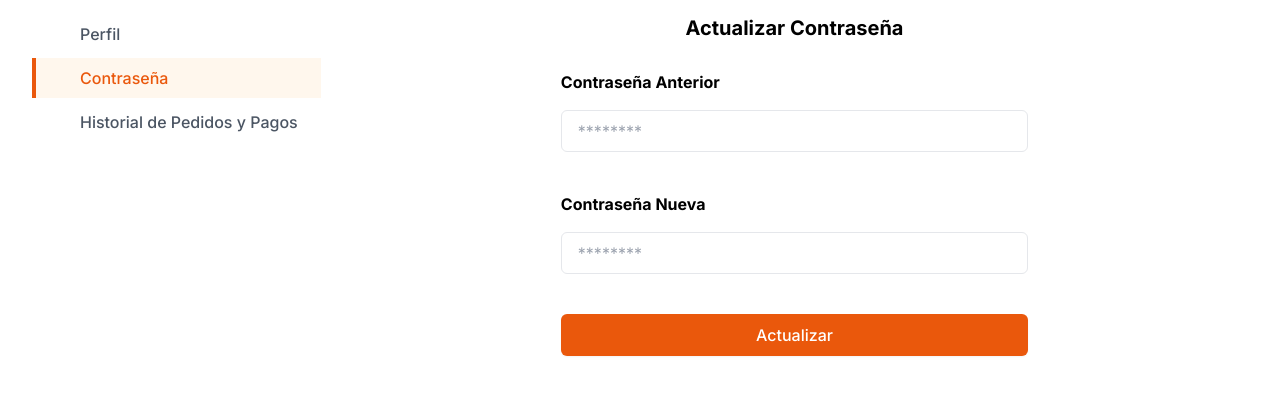
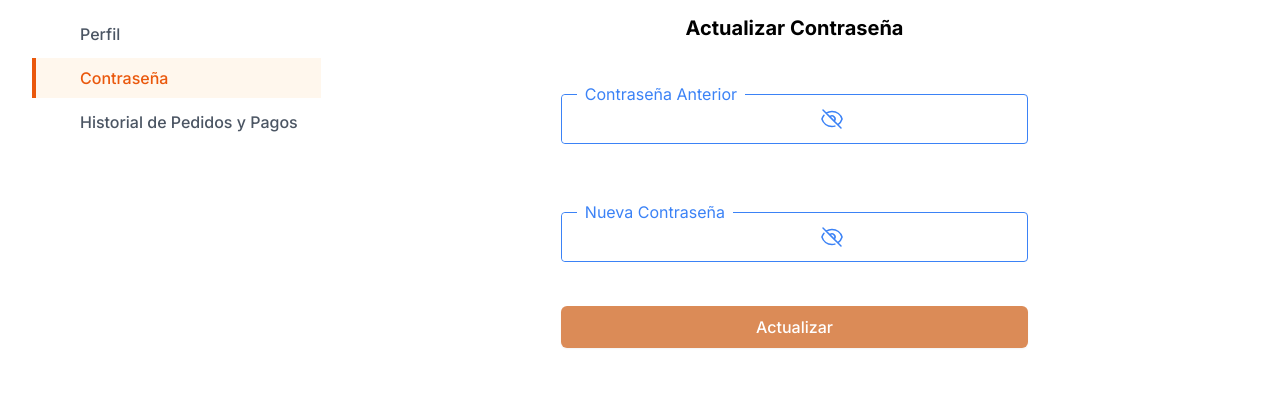
Before and after one commit to zenx5/next-flete, a Next.js app: page /usuario/perfil in a window 1280 px wide. Both pictures are taken after a click on the button "Contraseña". Shown: the part 147-542 px from the top of the page. Built offline with nearby package versions, Linux system fonts and the light colour scheme; no server answers.

Commit message:
vistas del perfil

```diff
--- a/src/app/usuario/perfil/Account.jsx
+++ b/src/app/usuario/perfil/Account.jsx
@@ -1,52 +1,44 @@
-"use client";
 import RowUpdatable from "@/components/RowUpdatable"
+import Image from "next/image";
+import { UserIcon } from "@/components/icons"
 
 export default function Account({ user }) {
 
     return <div className=" divide-y divide-gray-200 col-span-9">
             <div className="space-y-1">
             <h3 className="text-lg font-medium leading-6 text-gray-900">Perfil</h3>
-            <p className="max-w-2xl text-sm text-gray-500">
+            {/* <p className="max-w-2xl text-sm text-gray-500">
                 Esta información se mostrará públicamente, así que tenga cuidado con lo que comparte.
-            </p>
+            </p> */}
             </div>
             <div className="mt-6">
         <dl className="divide-y divide-gray-200">
-            <RowUpdatable label="Nombre" value={user.name} onUpdate={()=>{}}/>
+            <RowUpdatable label="Nombre" value={user.name}/>
             <div className="py-4 sm:grid sm:grid-cols-3 sm:gap-4 sm:py-5 sm:pt-5">
             <dt className="text-sm font-medium text-gray-500">Foto</dt>
             <dd className="mt-1 flex text-sm text-gray-900 sm:col-span-2 sm:mt-0">
                 <span className="flex-grow">
-                <img
-                    className="h-8 w-8 rounded-full"
-                    src="https://images.unsplash.com/photo-1550525811-e5869dd03032?ixlib=rb-1.2.1&ixid=eyJhcHBfaWQiOjEyMDd9&auto=format&fit=facearea&facepad=2&w=256&h=256&q=80"
-                    alt=""
-                />
+                {   user?.image ?
+                    <Image
+                        className="h-8 w-8 rounded-full"
+                        width={50}
+                        height={50}
+                        src={user?.image}
+                        alt=""
+                    />  : <UserIcon className="h-8 w-8 text-orange-flete"/> }
                 </span>
                 <span className="ml-4 flex flex-shrink-0 items-start space-x-4">
-                <button
+                {/* <button
                     type="button"
                     className="rounded-md bg-white font-medium text-orange-600 hover:text-orange-500 focus:outline-none focus:ring-2 focus:ring-orange-500 focus:ring-offset-2"
                 >
                     Actualizar
-                </button>
+                </button> */}
                 </span>
             </dd>
             </div>
             <RowUpdatable label="Email" value={user.email}/>
-            <RowUpdatable label="Telefono" value={user.phone} onUpdate={()=>{}}/>
-            <RowUpdatable label="Telefono Familiar" value={user.phoneFamily} onUpdate={()=>{}}/>
-            <RowUpdatable label="Cumpleaños" value={user.birthdate}/>
-            <RowUpdatable label="Academia" value={user.academic}/>
-            <div className="py-4 sm:grid sm:grid-cols-3 sm:gap-4 sm:border-b sm:border-gray-200 sm:py-5">
-            <dt className="text-sm font-medium text-gray-500">Grado</dt>
-            <dd className="mt-1 flex text-sm text-gray-900 sm:col-span-2 sm:mt-0">
-                <span className="flex-grow">{ user.grade }</span>
-                <span className="text-gray-300" aria-hidden="true">|</span>
-                <span className="flex-grow text-gray-500">Siguiente</span>
-                <span className="flex-grow">{ user.nextGrade }</span>
-            </dd>
-            </div>
+            <RowUpdatable label="Tipo de Usuario" value={user.type} />
         </dl>
         </div>
         </div>
--- a/src/app/usuario/perfil/PasswordChange.jsx
+++ b/src/app/usuario/perfil/PasswordChange.jsx
@@ -1,46 +1,46 @@
-"use client";
-import { useState } from "react"
-import Card from "@/components/Card"
-import OverlayModal from "@/components/OverlayModal"
+import TextField from "@/components/TextField"
 
 export default function PasswordChange(){
-    const [open, setOpen] = useState(false)
 
-    return <div className='h-screen w-full col-start-5 col-span-7'>
+
+    return <form className='h-screen w-full col-start-5 col-span-7'>
         <h1 className='text-center text-xl font-bold'>Actualizar Contraseña</h1>
         <div className='flex flex-col items-center gap-7'>
         <div className='flex flex-col gap-10 w-2/3 items-center mt-7'>
             <div className='flex flex-col w-full gap-4'>
-            <label className='font-bold'>
-                Contraseña Anterior
-            </label>
-            <input className='border rounded-md px-4 py-2' type='password' placeholder='********' />
+            <TextField
+                label="Contraseña Anterior"
+                type="password"
+                className={{
+                    label:"font-bold bg-white px-2",
+                    content: "border-black border rounded flex flex-row justify-between gap-2",
+                    icon: "w-6 h-6"
+                }}
+                input={{
+                    name:"old-password"
+                }}
+            />
             </div>
             <div className='flex flex-col w-full gap-4'>
-            <label className='font-bold'>
-                Contraseña Nueva
-            </label>
-            <input className='border rounded-md px-4 py-2' type='password' placeholder='********' />
+            <TextField
+                label="Nueva Contraseña"
+                type="password"
+                className={{
+                    label:"font-bold bg-white px-2",
+                    content: "border-black border rounded flex flex-row justify-between gap-2",
+                    icon: "w-6 h-6"
+                }}
+                input={{
+                    name:"new-password"
+                }}
+            />
             </div>
             <div className='w-full flex justify-end'>
-            <button onClick={()=>setOpen(true)} className="flex w-full  items-center justify-center rounded-md border border-transparent bg-orange-600 px-4 py-2 text-base font-medium text-white shadow-sm hover:bg-orange-700 focus:outline-none focus:ring-2 focus:ring-orange-500 focus:ring-offset-2 focus:ring-offset-gray-900">
+            <button className="flex w-full  items-center justify-center rounded-md border border-transparent bg-orange-flete bg-opacity-80 px-4 py-2 text-base font-medium text-white shadow-sm hover:bg-opacity-100 focus:outline-none focus:ring-2 focus:ring-orange-500 focus:ring-offset-2 focus:ring-offset-gray-900">
                 Actualizar
             </button>
             </div>
         </div>
         </div>
-        {open && <OverlayModal className="flex justify-center items-center" onClick={()=>setOpen(false)}>
-            <Card title={'Contraseña'} className="inset-0 z-10 w-1/2 h-1/2">
-                <div className='flex flex-col justify-center items-center gap-4 mt-4'>
-                <h1 className='text-xl'>Contraseña actualizada con exito</h1>
-                <svg xmlns="http://www.w3.org/2000/svg" fill="none" viewBox="0 0 24 24" strokeWidth="1.5" stroke="currentColor" className={`w-28 h-28 text-center text-green-500`}>
-                    <path strokeLinecap="round" strokeLinejoin="round" d="M4.5 12.75l6 6 9-13.5" />
-                </svg>
-                </div>
-                <div className='flex gap-2'>
-                {/* <button onClick={() => setModalState(prevState => ({ ...prevState, succesModal: false }))} className="flex w-full mt-10 items-center justify-center rounded-md border border-transparent bg-indigo-600 px-4 py-2 text-base font-medium text-white shadow-sm hover:bg-indigo-700 focus:outline-none focus:ring-2 focus:ring-indigo-500 focus:ring-offset-2 focus:ring-offset-gray-900">Cerrar</button> */}
-                </div>
-            </Card>
-        </OverlayModal>}
-    </div>
+    </form>
 }
```
